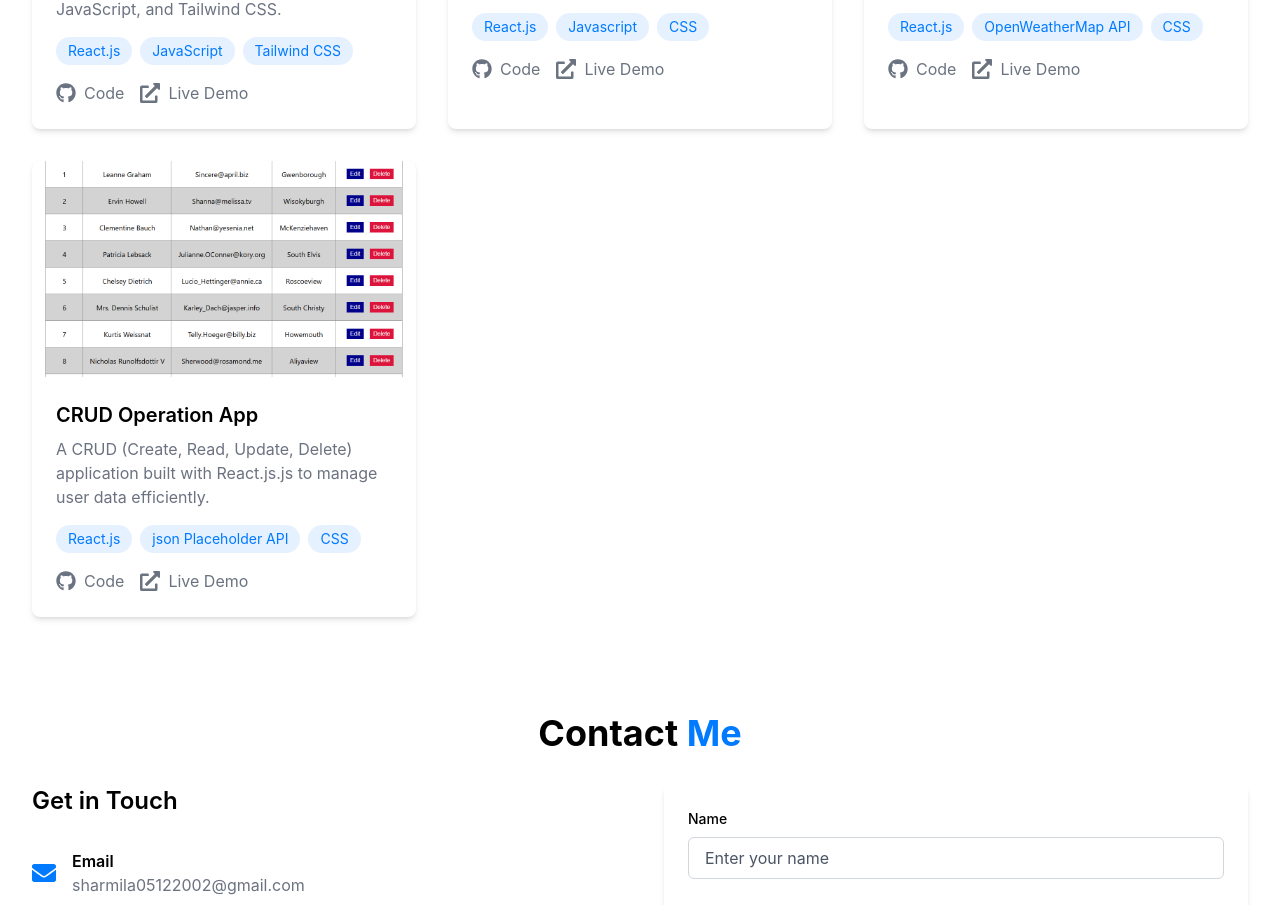
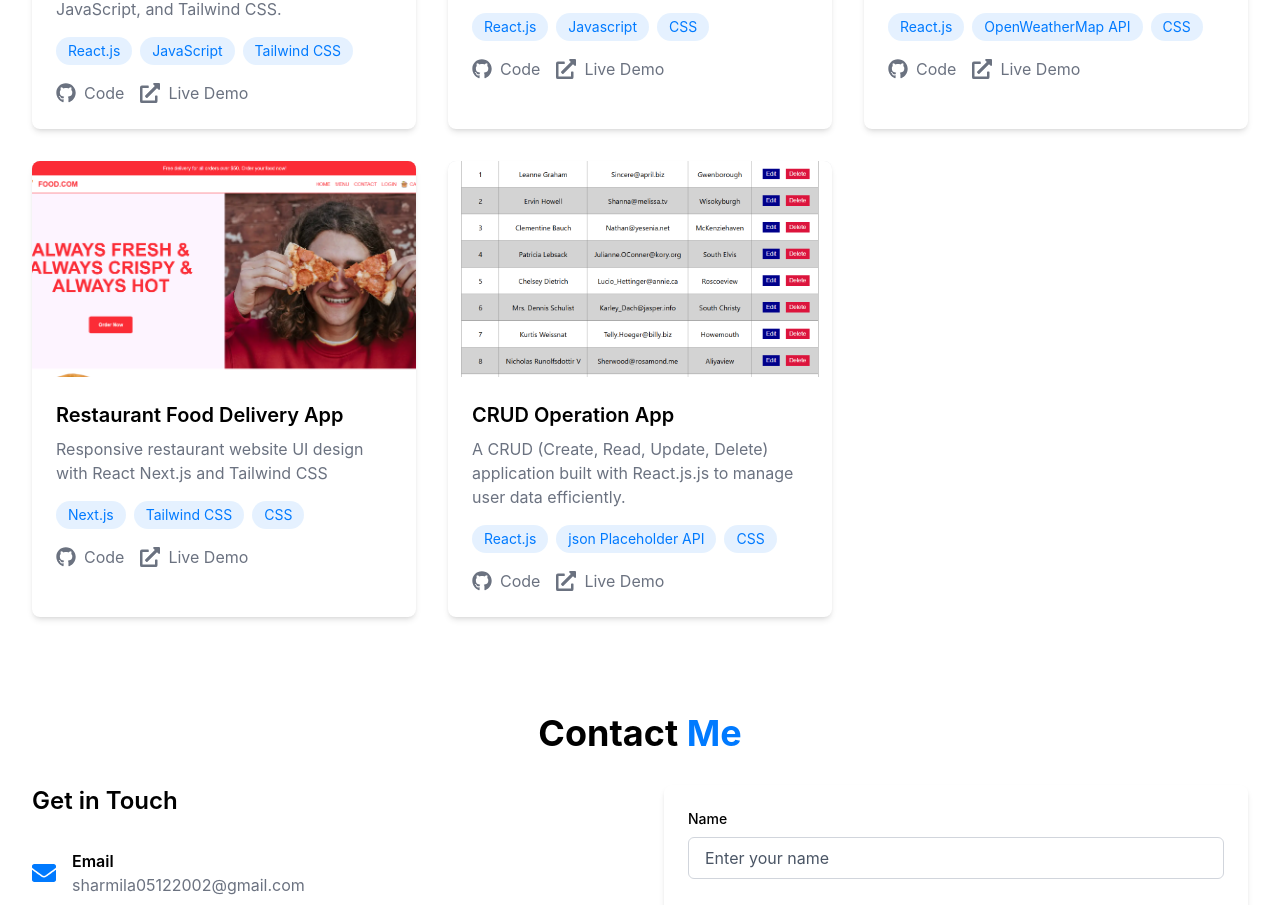
Before and after one commit to sharmilaraman/Sharmila-portfolio, a Next.js app: page / in a window 1280 px wide. Shown: the part 3423-4328 px from the top of the page. Built offline with nearby package versions, Linux system fonts and the light colour scheme.

Commit message:
changes in projects

```diff
--- a/src/contents/project.ts
+++ b/src/contents/project.ts
@@ -25,6 +25,15 @@ export const projects: Project[] = [
         image: '/projects/weather-app.png',
       },
       {
+        title: 'Restaurant Food Delivery App',
+        description: 'Responsive restaurant website UI design with React Next.js and Tailwind CSS',
+        technologies: ['Next.js', 'Tailwind CSS','CSS'],
+        githubLink: 'https://github.com/sharmilaraman/WeatherApp',
+        demoLink: 'https://food-com-mauve.vercel.app/',
+        image: '/projects/foodapp.png',
+      },
+
+      {
         title: 'CRUD Operation App',
         description: 'A CRUD (Create, Read, Update, Delete) application built with React.js.js to manage user data efficiently.',
         technologies: ['React.js', 'json Placeholder  API','CSS'],
```
Also changed, not shown: public/projects/foodapp.png (added).
